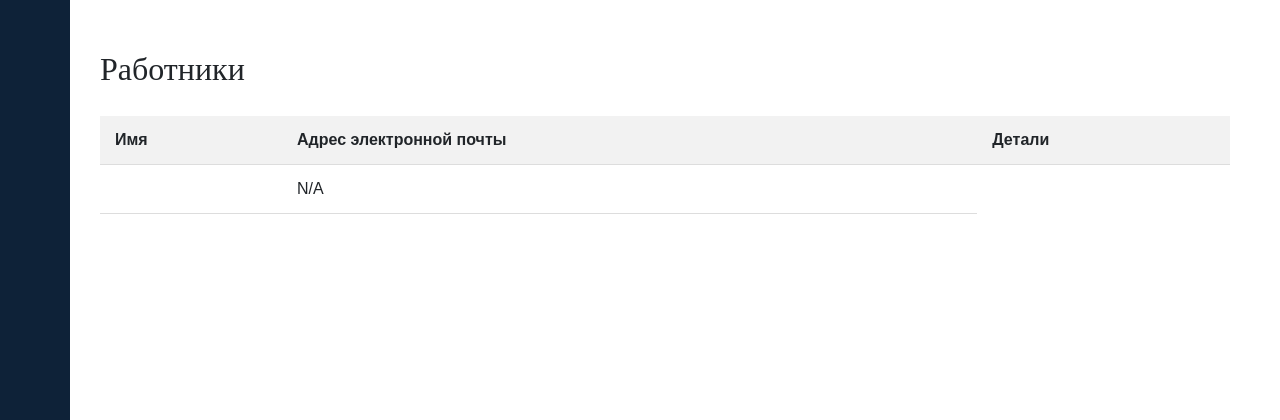
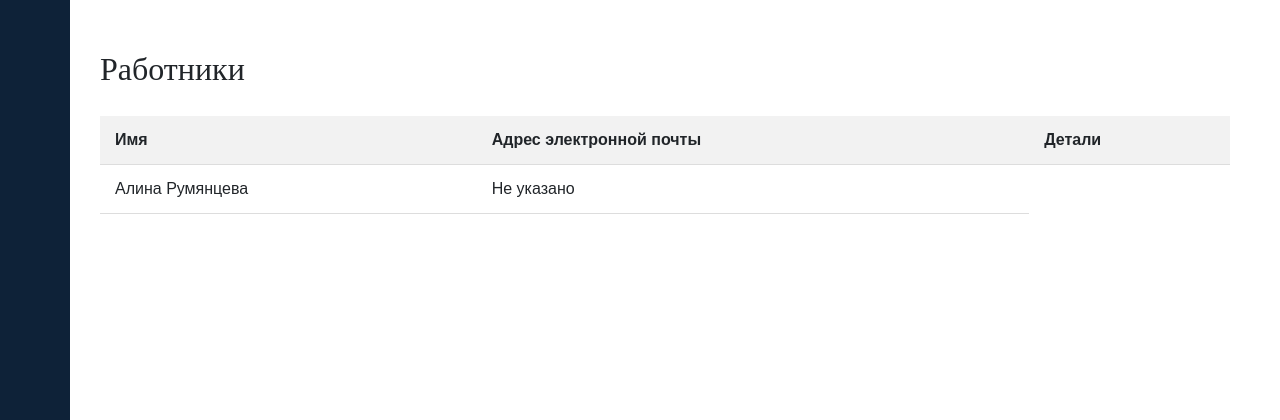
Before and after one commit to Antony2138/BlogDjangoTest, a Django app: page /app-admin/staff-list/ in a window 1280 px wide. Shown: the top 420 px of the page. Run offline with Django 5.2, Linux system fonts and the light colour scheme; a user stored in the database is signed in; data comes from the database, SQL or seed files in the repository; some libraries are stand-ins or nearby versions.

Commit message:
fix view for staff_list

```diff
--- a/testBlog/appointment/models.py
+++ b/testBlog/appointment/models.py
@@ -84,6 +84,9 @@
                   '60 минут, первый доступный интервал будет в 9:30 утра.'
     )
 
+    def get_staff_member_name(self):
+        return f"{self.user.first_name} {self.user.last_name}"
+
 
 class AppointmentRequest(models.Model):
     date = models.DateField()
--- a/testBlog/appointment/templates/administration/staff_list.html
+++ b/testBlog/appointment/templates/administration/staff_list.html
@@ -30,7 +30,7 @@
                         {% for staff_member in staff_members %}
                             <tr>
                                 <td>{{ staff_member.get_staff_member_name }}</td>
-                                <td>{{ staff_member.user.email|default:"N/A" }}</td>
+                                <td>{{ staff_member.user.email|default:"Не указано" }}</td>
                             </tr>
                         {% empty %}
                             <tr>
```
